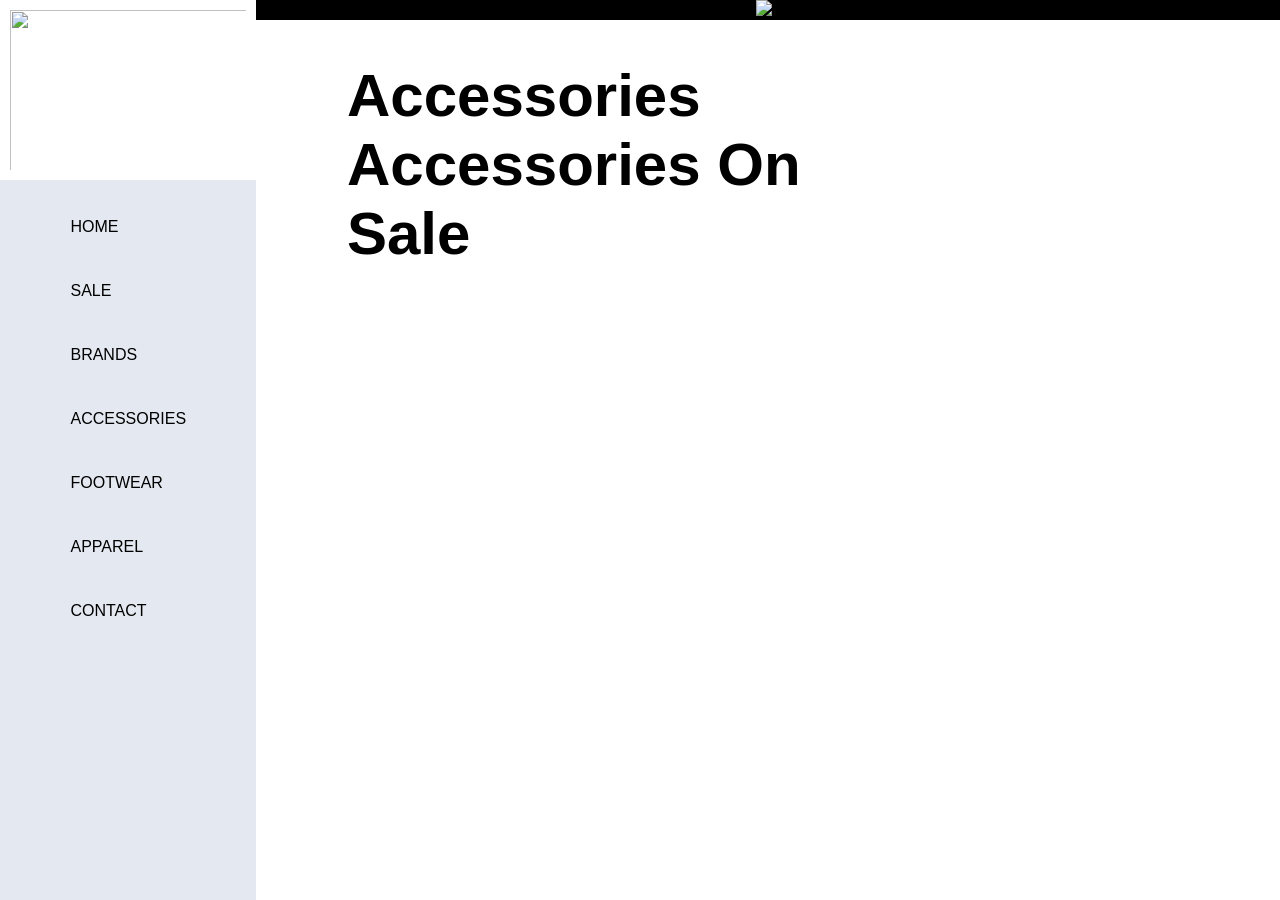
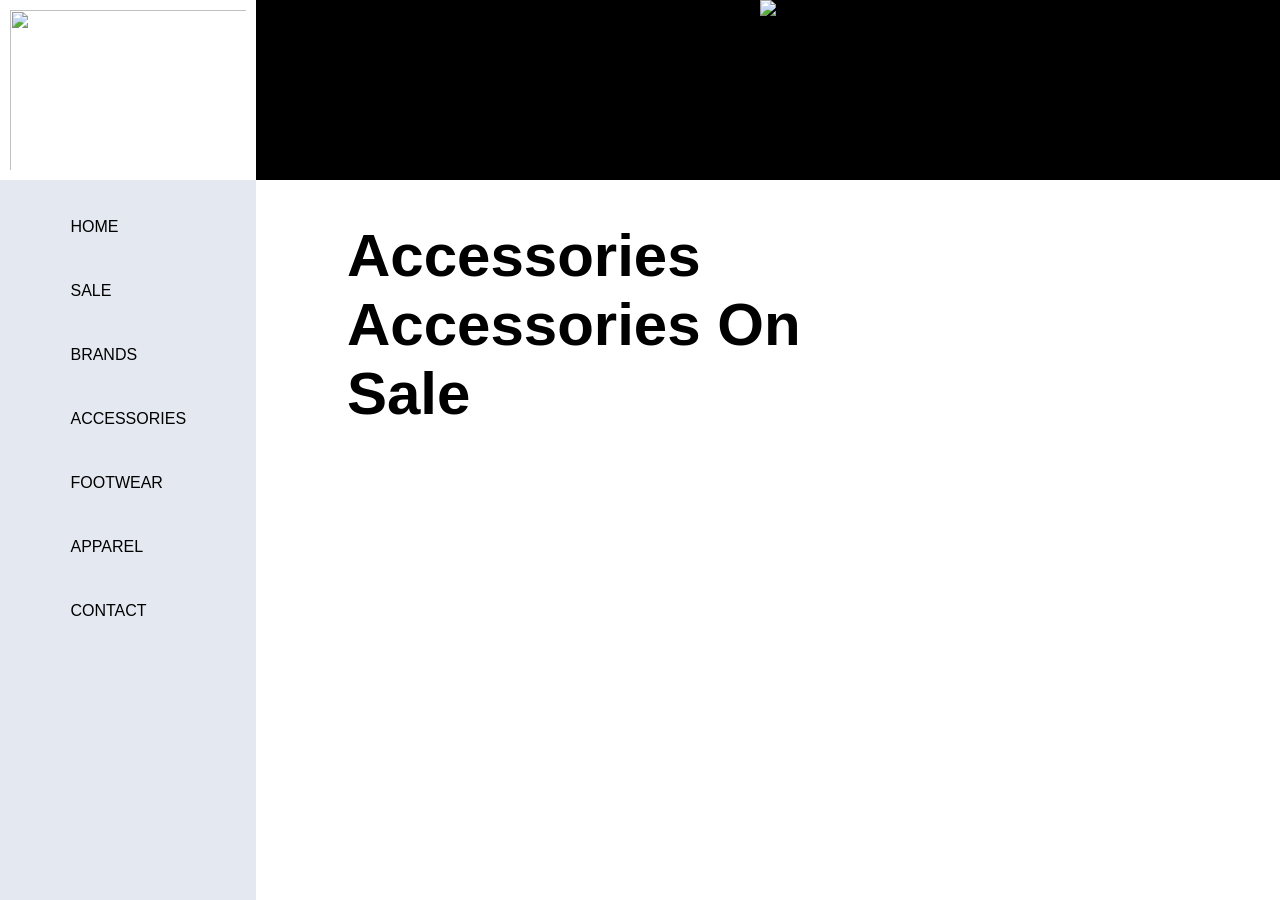

Fix responsive overflow issues found across breakpoints

--- a/access.css
+++ b/access.css
@@ -43,12 +43,14 @@ i{
 .tick{
     background-color: black;
     width: 80vw;
+    display: flex;
+    justify-content: center;
 }
 
 .tick img{
     height: 20vh;
     width: auto;
-    margin-left: 500px ;
+    max-width: 100%;
 }
 
 .sep{
@@ -60,6 +62,8 @@ i{
     margin-left: 50px;
     margin-right: 50px;
     width: 40vw;
+    max-width: 100%;
+    overflow-wrap: break-word;
 }
 
 .access-con{
@@ -112,6 +116,7 @@ i{
 
 .sale-ass{
     display: flex;
+    flex-wrap: wrap;
     padding: 2%;
 }
 
@@ -120,6 +125,8 @@ h1{
     margin-left: 50px;
     margin-right: 50px;
     width: 40vw;
+    max-width: 100%;
+    overflow-wrap: break-word;
 }
 
 .ass-cards-was-price{
@@ -187,6 +194,7 @@ h1{
 
 .access{
     display: flex;
+    flex-wrap: wrap;
 }
 
 .card{
